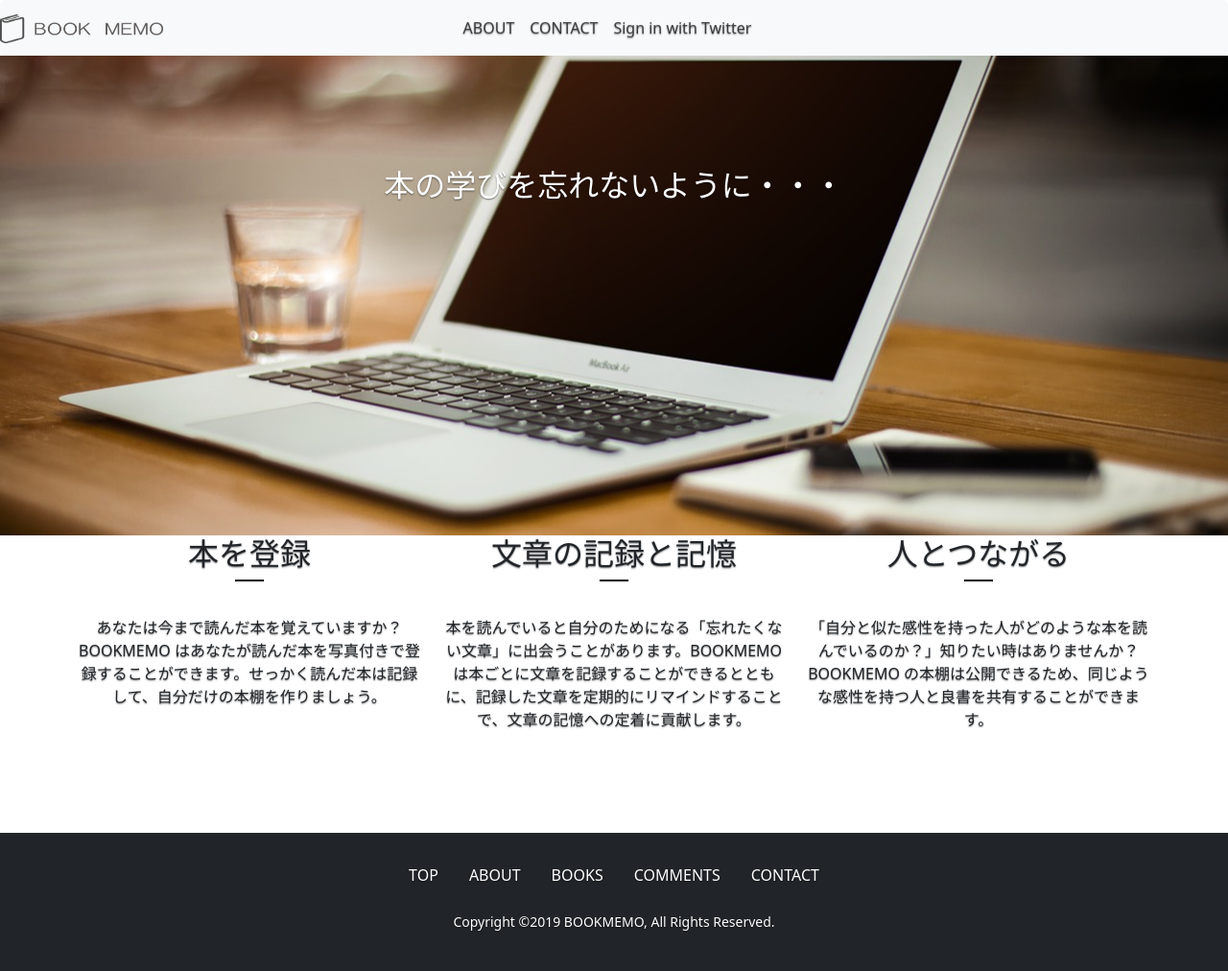
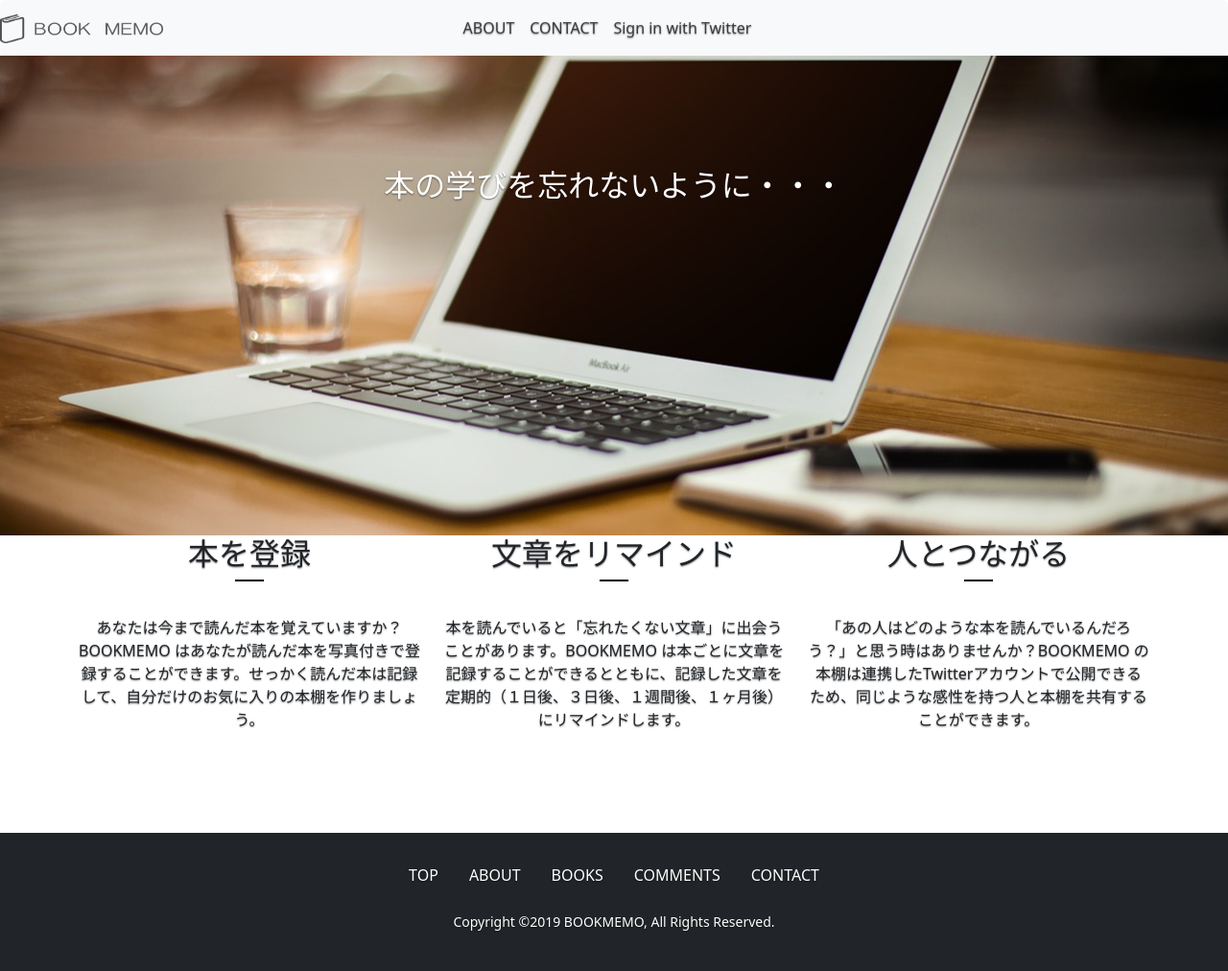
Before and after one commit to masa7303/bookmemo_app, a Rails app: page /about/index in a window 1280 px wide. Shown: the whole page at 96% size. Run offline with Rails 7, Linux system fonts and the light colour scheme; style sheets or scripts are compiled from the project's sources; parts of the project's set-up code (start-up, migrations or seed data) failed here and were passed over; some libraries are stand-ins or nearby versions.

Commit message:
improve about-caption

```diff
--- a/app/views/about/index.html.erb
+++ b/app/views/about/index.html.erb
@@ -9,17 +9,17 @@
       <div class="col-lg-4">
         <h2>本を登録</h2>
         <div class="under_bar"></div>
-        <p class="about-caption">あなたは今まで読んだ本を覚えていますか？BOOKMEMO はあなたが読んだ本を写真付きで登録することができます。せっかく読んだ本は記録して、自分だけの本棚を作りましょう。</p>
+        <p class="about-caption">あなたは今まで読んだ本を覚えていますか？BOOKMEMO はあなたが読んだ本を写真付きで登録することができます。せっかく読んだ本は記録して、自分だけのお気に入りの本棚を作りましょう。</p>
       </div><!-- /.col-lg-4 -->
       <div class="col-lg-4">
-        <h2>文章の記録と記憶</h2>
+        <h2>文章をリマインド</h2>
         <div class="under_bar"></div>
-        <p class="about-caption">本を読んでいると自分のためになる「忘れたくない文章」に出会うことがあります。BOOKMEMO は本ごとに文章を記録することができるとともに、記録した文章を定期的にリマインドすることで、文章の記憶への定着に貢献します。</p>
+        <p class="about-caption">本を読んでいると「忘れたくない文章」に出会うことがあります。BOOKMEMO は本ごとに文章を記録することができるとともに、記録した文章を定期的（１日後、３日後、１週間後、１ヶ月後）にリマインドします。</p>
       </div><!-- /.col-lg-4 -->
       <div class="col-lg-4">
         <h2>人とつながる</h2>
         <div class="under_bar"></div>
-        <p class="about-caption">「自分と似た感性を持った人がどのような本を読んでいるのか？」知りたい時はありませんか？BOOKMEMO の本棚は公開できるため、同じような感性を持つ人と良書を共有することができます。</p>
+        <p class="about-caption">「あの人はどのような本を読んでいるんだろう？」と思う時はありませんか？BOOKMEMO の本棚は連携したTwitterアカウントで公開できるため、同じような感性を持つ人と本棚を共有することができます。</p>
       </div><!-- /.col-lg-4 -->
   </div><!-- /.row -->
 </div>
```
